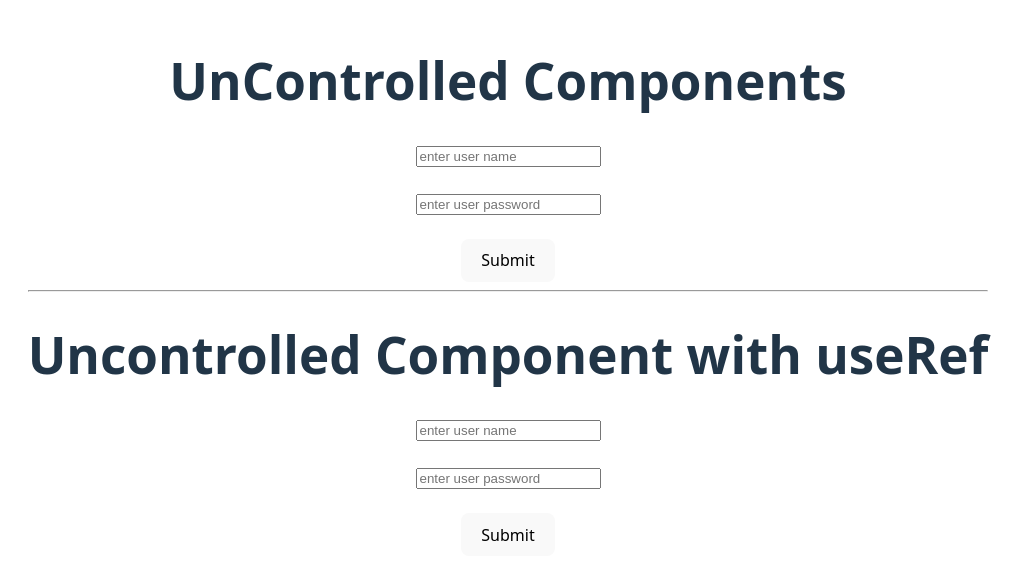
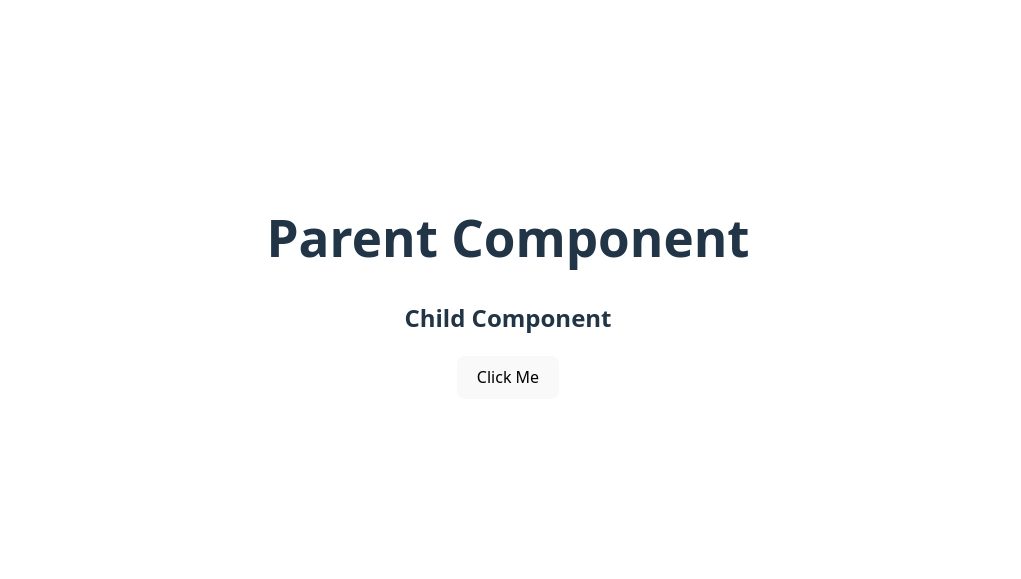
Before and after one commit to Suman0703/React-playground, a React (Vite) app in the folder 22_hooks2/: page / in a window 1280 px wide. Shown: the part 113-692 px from the top of the page, without its empty margins (132-1153 px from the left). Built offline with nearby package versions, Linux system fonts and the light colour scheme.

Commit message:
Implemented passing function as prop from parent to child component

```diff
--- a/22_hooks2/src/App.jsx
+++ b/22_hooks2/src/App.jsx
@@ -1,5 +1,6 @@
 import { useRef } from 'react'
 import './App.css'
+import Child from './Child';
 
 
 //useRef HOOK in React
@@ -38,74 +39,93 @@ import './App.css'
 
 
 // Uncontrolled Component in React
+// function App() {
+
+//   const userRef = useRef(null);
+//   const passwordRef = useRef(null);
+
+//   const handleForm = (e) => {
+//     e.preventDefault();
+
+//     const user = e.target.user.value;
+//     const password = e.target.password.value;
+
+//     console.log("User:", user);
+//     console.log("Password:", password);
+//   };
+
+//   const handleFormRef = (e) => {
+//     e.preventDefault();
+
+//     console.log("User:", userRef.current.value);
+//     console.log("Password:", passwordRef.current.value);
+//   };
+
+//   return (
+//     <div>
+//       <h1>UnControlled Components</h1>
+
+//       <form method="post" onSubmit={handleForm}>
+//         <input
+//           type="text"
+//           name="user"
+//           placeholder="enter user name"
+//         />
+//         <br /><br />
+
+//         <input
+//           type="password"
+//           name="password"
+//           placeholder="enter user password"
+//         />
+//         <br /><br />
+
+//         <button type="submit">Submit</button>
+//       </form>
+
+//       <hr />
+
+//       <h1>Uncontrolled Component with useRef</h1>
+
+//       <form method="post" onSubmit={handleFormRef}>
+//         <input
+//           type="text"
+//           ref={userRef}
+//           placeholder="enter user name"
+//         />
+//         <br /><br />
+
+//         <input
+//           type="password"
+//           ref={passwordRef}
+//           placeholder="enter user password"
+//         />
+//         <br /><br />
+
+//         <button type="submit">Submit</button>
+//       </form>
+
+//     </div>
+//   );
+// }
+
+// export default App
+
+
+
+// Passing Function as A prop
 function App() {
 
-  const userRef = useRef(null);
-  const passwordRef = useRef(null);
-
-  const handleForm = (e) => {
-    e.preventDefault();
-
-    const user = e.target.user.value;
-    const password = e.target.password.value;
-
-    console.log("User:", user);
-    console.log("Password:", password);
-  };
-
-  const handleFormRef = (e) => {
-    e.preventDefault();
-
-    console.log("User:", userRef.current.value);
-    console.log("Password:", passwordRef.current.value);
-  };
+  function handleClick() {
+    alert("Button clicked in Child component!");
+  }
 
   return (
     <div>
-      <h1>UnControlled Components</h1>
-
-      <form method="post" onSubmit={handleForm}>
-        <input
-          type="text"
-          name="user"
-          placeholder="enter user name"
-        />
-        <br /><br />
-
-        <input
-          type="password"
-          name="password"
-          placeholder="enter user password"
-        />
-        <br /><br />
-
-        <button type="submit">Submit</button>
-      </form>
-
-      <hr />
-
-      <h1>Uncontrolled Component with useRef</h1>
-
-      <form method="post" onSubmit={handleFormRef}>
-        <input
-          type="text"
-          ref={userRef}
-          placeholder="enter user name"
-        />
-        <br /><br />
-
-        <input
-          type="password"
-          ref={passwordRef}
-          placeholder="enter user password"
-        />
-        <br /><br />
-
-        <button type="submit">Submit</button>
-      </form>
-
+      <h1>Parent Component</h1>
+      <Child onButtonClick={handleClick} />
     </div>
   );
 }
 
-export default App
+export default App;
--- /dev/null
+++ b/22_hooks2/src/Child.jsx
@@ -0,0 +1,14 @@
+import React from "react";
+
+function Child(props) {
+  return (
+    <div>
+      <h2>Child Component</h2>
+      <button onClick={props.onButtonClick}>
+        Click Me
+      </button>
+    </div>
+  );
+}
+
+export default Child;
```
